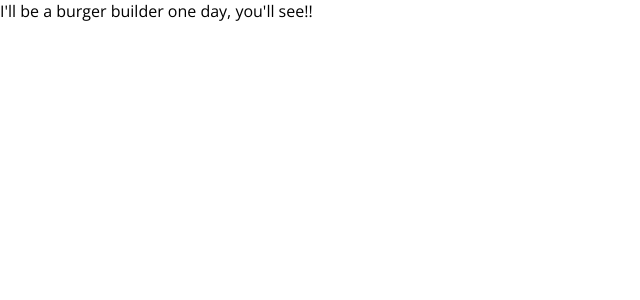
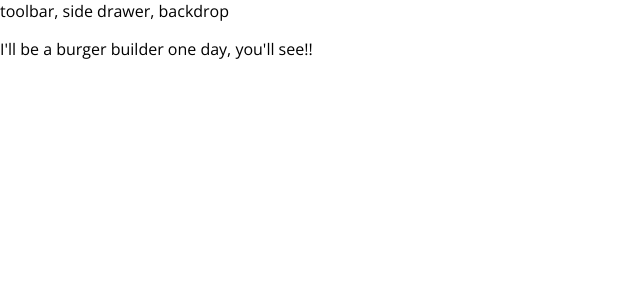
Before and after one commit to Zsemle/burger-builder, a React app: page / in a window 1280 px wide. Shown: the top 300 px of the page, without its empty margins (0-640 px from the left). Built offline with nearby package versions, Linux system fonts and the light colour scheme.

Commit message:
basic project structure done

```diff
--- a/src/App.js
+++ b/src/App.js
@@ -1,11 +1,12 @@
 import React, { Component } from 'react';
+import Layout from './components/Layout/Layout'
 
 class App extends Component {
   render() {
     return (
-      <div>
-        I'll be a burger builder one day, you'll see!!
-      </div>
+      <Layout>
+      <p>I'll be a burger builder one day, you'll see!!</p>
+      </Layout>
     );
   }
 }
--- /dev/null
+++ b/src/components/Layout/Layout.js
@@ -0,0 +1,15 @@
+import React from 'react';
+import Auxi from '../../hoc/Auxi'
+
+const layout = (props)=>{
+  return (
+    <Auxi>
+    <div>toolbar, side drawer, backdrop</div>
+    <main>
+      {props.children}
+    </main>
+  </Auxi>
+  )
+}
+
+export default layout;
--- /dev/null
+++ b/src/hoc/Auxi.js
@@ -0,0 +1,3 @@
+const auxi = (props)=>props.children;
+
+export default auxi;
```
